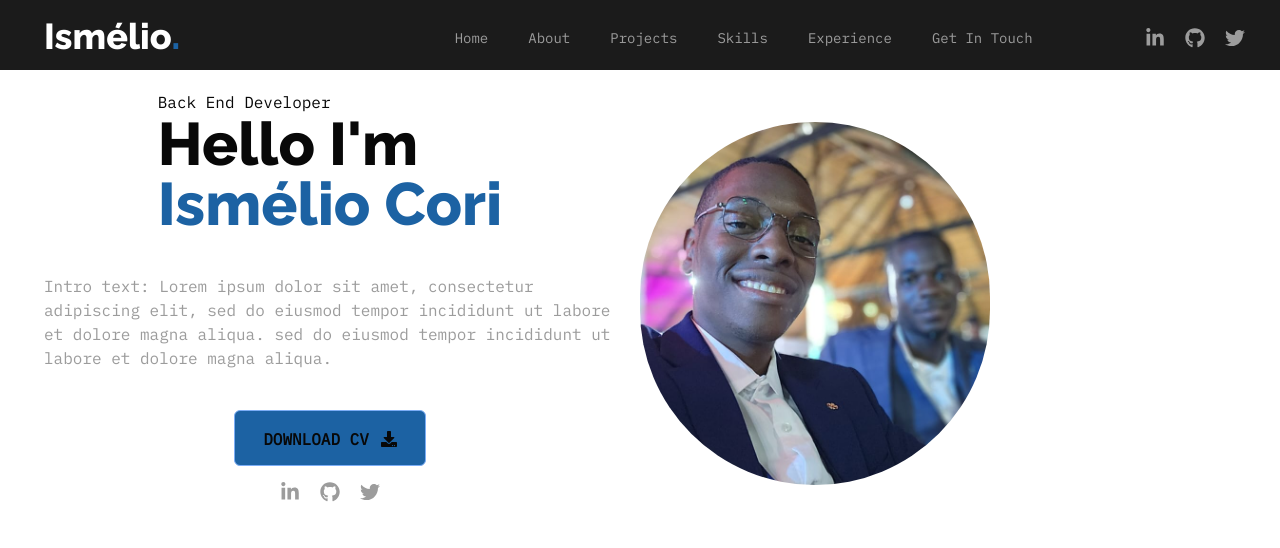
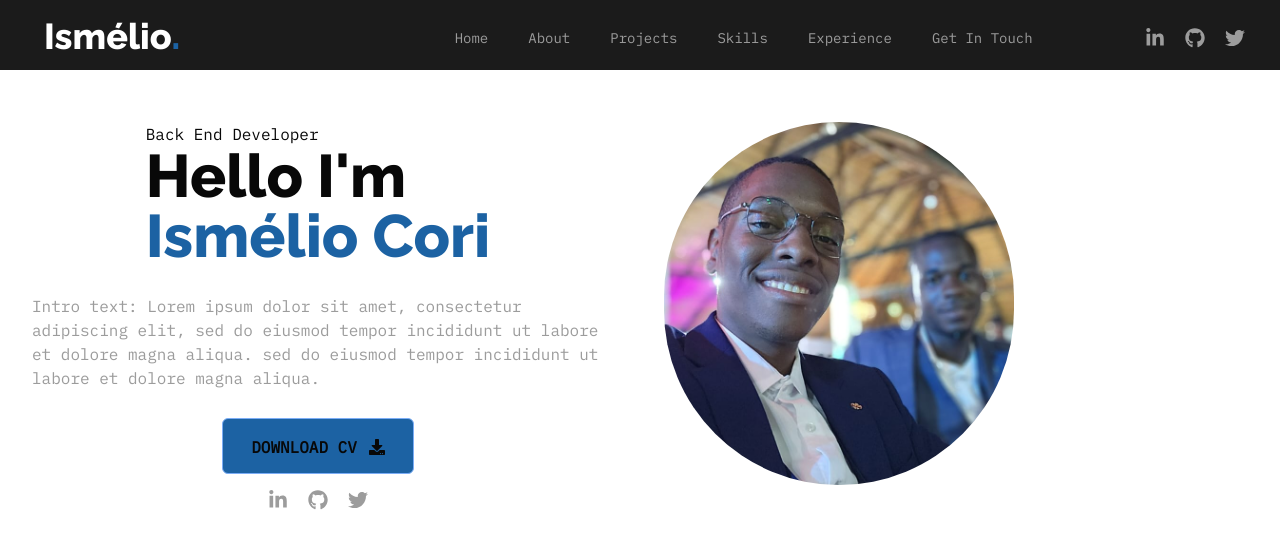
Before and after one commit to Cori-YS/portfolio, a Next.js app: page / in a window 1280 px wide. Shown: the top 548 px of the page. Built offline with nearby package versions, Linux system fonts and the light colour scheme.

Commit message:
fix: style fixes

```diff
--- a/src/app/page.tsx
+++ b/src/app/page.tsx
@@ -8,10 +8,10 @@ export default function Home() {
   return (
     <div>
       <Header />
-      <div className='flex mx-auto justify-center p-5 md:grid md:grid-cols-2 md:w-[820]'>
+      <div className='flex mx-auto justify-center p-5 md:grid md:grid-cols-2 md:gap-12 md:w-[820]'>
         <div className='font-mono grid grid-cols-1 gap-4'>
           <div className='mx-auto sm:grid sm:grid-cols-2 gap-5'>
-            <div className='md:col-span-2'>
+            <div className='md:col-span-2 md:mt-8'>
               <h2>Back End Developer</h2>
               <h1 className='font-sans text-4xl sm:text-6xl font-extrabold'>
                 Hello I&apos;m <br />{' '}
@@ -28,7 +28,7 @@ export default function Home() {
               />
             </div>
           </div>
-          <p className='text-base text-gray-text md:p-6'>
+          <p className='text-base text-gray-text md:p-3'>
             Intro text: Lorem ipsum dolor sit amet, consectetur adipiscing elit,
             sed do eiusmod tempor incididunt ut labore et dolore magna aliqua.{' '}
             sed do eiusmod tempor incididunt ut labore et dolore magna aliqua.{' '}
```
Also changed, not shown: 1 other file (tests, documents, lock files or other folders).
